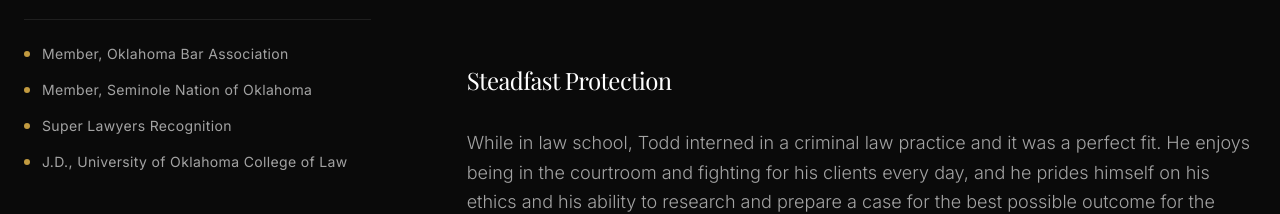
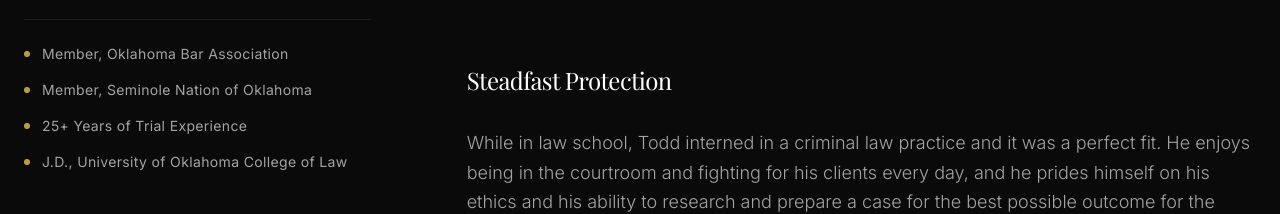
Before and after one commit to colbyadd/Kernal-Law, a Next.js app: page /attorney in a window 1280 px wide. Shown: the part 1032-1246 px from the top of the page. Built offline with nearby package versions, Linux system fonts and the light colour scheme; no server answers; a web font is replaced by a local one.

Commit message:
Fix: Replace Super Lawyers with 25+ Years of Trial Experience

```diff
--- a/app/attorney/page.tsx
+++ b/app/attorney/page.tsx
@@ -44,7 +44,7 @@ export default function AttorneyPage() {
                                 </li>
                                 <li className="flex items-center gap-3">
                                     <span className="w-1.5 h-1.5 bg-accent-gold rounded-full"></span>
-                                    Super Lawyers Recognition
+                                    25+ Years of Trial Experience
                                 </li>
                                 <li className="flex items-center gap-3">
                                     <span className="w-1.5 h-1.5 bg-accent-gold rounded-full"></span>
```
